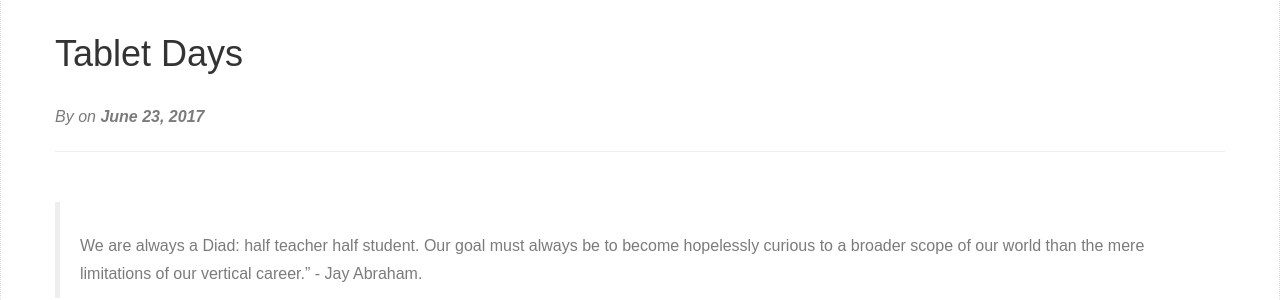
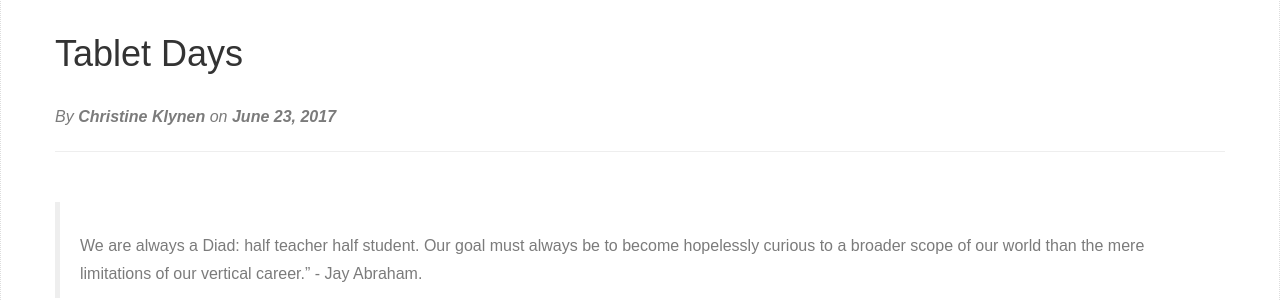
Before and after one commit to meesterkurt/joyofprofessionallearning, a Jekyll site: the page built from _posts/2017-06-20-Tablet-Days.markdown, in a window 1280 px wide and 900 px high. Shown: the part 165-465 px from the top of the window. Built offline with Jekyll 4.4.1, drawn with Linux system fonts in a browser that asks for light colours; nearby versions of some CDN libraries.

Commit message:
added author tag

```diff
--- a/_posts/2017-06-20-Tablet-Days.markdown
+++ b/_posts/2017-06-20-Tablet-Days.markdown
@@ -5,6 +5,7 @@ seotitle: Come join Christine and Kurt Klynen at the Tablet Days conference and
 date: 2017-06-23 8:32:10 -0800
 cat: blog
 permalink: /blog/tablet-days/
+author: Christine Klynen
 ---
 
 > We are always a Diad: half teacher half student. Our goal must always be to become hopelessly curious to a broader scope of our world than the mere limitations of our vertical career.” - Jay Abraham.
```
